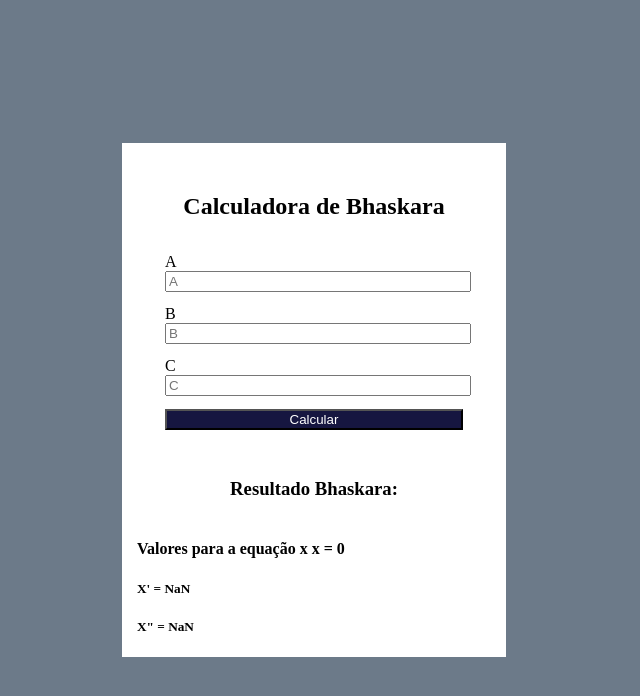
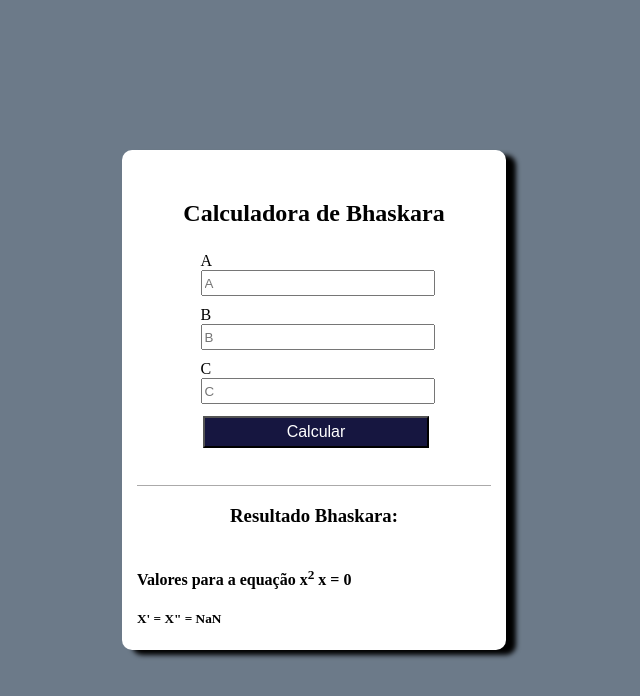
Before and after one commit to DhiegoHenriqueA/calculadoraBhaskara, a website with bundled scripts: page index.html in a window 1280 px wide. Both pictures are taken after a click on the input "Calcular". Shown: the whole page, without its empty margins (326-966 px from the left). Built offline with nearby package versions, Linux system fonts and the light colour scheme.

Commit message:
ajustes calculadora bhaskara

```diff
--- a/estilo.css
+++ b/estilo.css
@@ -11,6 +11,8 @@
     min-height: 50vh;
     width: 30vw;
     background: #fff;
+    border-radius: 10px;
+    box-shadow: 10px 5px 5px black;
 }
 body {
     margin: 0px;
@@ -21,6 +23,7 @@ body {
 
 }
 #resultado {
+    border-top: solid 1px #3e3b3b6e;
     margin: 15px;
 }
 
@@ -35,13 +38,19 @@ body {
 }
 
 .itemInput {
-    margin: 4%;
+    padding: 5px;
+    width: 70%;
+    margin: 0 auto;
 }
 input {
     width: 100%;
+    min-height: 20px;
 }
 
 .btn {
     background-color: #161640;
     color: white;
+    margin: 2px;
+    padding: 5px;
+    font-size: medium;
 }
--- a/index.html
+++ b/index.html
@@ -4,7 +4,7 @@
     <meta charset="UTF-8">
     <meta http-equiv="X-UA-Compatible" content="IE=edge">
     <meta name="viewport" content="width=device-width, initial-scale=1.0">
-    <title>Calculadora Bhaskara</title>
+    <title>Calculadora Bhaskara - Dhiego azevedo</title>
     <link rel="stylesheet" href="estilo.css">
 </head>
 <body>
@@ -12,37 +12,34 @@
         <div class="box">
             <div id="principal">
                 <div class="titulo"><h2 id="titulo">Calculadora de Bhaskara</h2></div>
-
                 <div class="itemInput">
                     <label for="a">A</label>
                     <input type="number" id="a" name="a" placeholder="A">
                 </div>
-
-
                 <div class="itemInput">
                     <label for="b">B</label>
                     <input type="number" id="b" name="b" placeholder="B">
                 </div>
-
-
                 <div class="itemInput">
                     <label for="c">C</label>
                     <input type="number" id="c" name="c" placeholder="C">
                 </div>
-
                <div class="itemInput">
                     <input class="btn"type="submit" value="Calcular" id="calcular"></div>
                </div>
-
-
-
                 <script type="module" src="index.js"></script>
 
             <div id="resultado">
-                <div class="titulo"><h3>Resultado Bhaskara:</h3></div>
-                <h4 id="entrada"></h4>
-                <h5 id="resultadoX1"></h5>
-                <h5 id="resultadoX2"></h5>
+                <div id="resultadoRaiz">
+                    <div class="titulo"><h3>Resultado Bhaskara:</h3></div>
+                    <h4 id="entrada"></h4>
+                    <h5 id="resultadoX1"></h5>
+                    <h5 id="resultadoX2"></h5>
+                </div>
+                <div id="resultadoSemRaiz">
+                    <div class="titulo"><h4 id="mensagemSemRaiz"></h4></div>
+                </div>
+
             </div>
 
         </div>
--- a/index.js
+++ b/index.js
@@ -1,33 +1,53 @@
 import { calculaBhaskara, calculaDelta } from "./js/calculadora.js";
 
 document.getElementById("calcular").addEventListener("click", calcular);
-document
-  .getElementById("exibirNovamente")
-  .addEventListener("click", exibirNovamente);
-
-// window.onload = function () {
-//   document.getElementById("resultado").style.display = "none";
-// };
 
 function calcular() {
+  limpaDados();
   let a = document.getElementById("a").value;
   let b = document.getElementById("b").value;
   let c = document.getElementById("c").value;
 
   let delta = calculaDelta(a, b, c);
 
-  let bhaskara = calculaBhaskara(a, b, delta);
-
-  exibirCalculo(bhaskara, a, b, c);
+  console.log(delta);
+  if (delta < 0) {
+    exibirSemRaiz(a, b, c);
+  } else {
+    let bhaskara = calculaBhaskara(a, b, delta);
+    exibirCalculo(bhaskara, a, b, c);
+  }
 }
 
 function exibirCalculo(bhaskara, a, b, c) {
-  console.log(bhaskara);
   document.getElementById(
     "entrada"
-  ).innerHTML = `Valores para a equação ${a}x ${b}x ${c} = 0`;
-  document.getElementById("resultadoX1").innerHTML = `X' = ${bhaskara.x1}`;
-  document.getElementById("resultadoX2").innerHTML = `X" = ${bhaskara.x2}`;
+  ).innerHTML = `Valores para a equação ${a}x<sup>2</sup> ${b}x ${c} = 0`;
+
+  if (bhaskara.x2) {
+    document.getElementById("resultadoX1").innerHTML = `X' = ${bhaskara.x1}`;
+    document.getElementById("resultadoX2").innerHTML = `X" = ${bhaskara.x2}`;
+  } else {
+    document.getElementById(
+      "resultadoX1"
+    ).innerHTML = `X' = X" = ${bhaskara.x1}`;
+  }
 
   document.getElementById("resultado").style.display = "block";
+  document.getElementById("resultadoRaiz").style.display = "block";
 }
+
+function exibirSemRaiz(a, b, c) {
+  document.getElementById("resultado").style.display = "block";
+  document.getElementById("resultadoSemRaiz").style.display = "block";
+
+  document.getElementById(
+    "mensagemSemRaiz"
+  ).innerHTML = `A equação ${a}x<sup>2</sup> ${b}x ${c} = 0 não possui raiz real.`;
+}
+
+function limpaDados() {
+  document.getElementById("resultado").style.display = "none";
+  document.getElementById("resultadoRaiz").style.display = "none";
+  document.getElementById("resultadoSemRaiz").style.display = "none";
+}
--- a/js/calculadora.js
+++ b/js/calculadora.js
@@ -4,8 +4,12 @@ const calculaDelta = (a, b, c) => {
 
 const calculaBhaskara = (a, b, delta) => {
   let x1 = (-b + Math.sqrt(delta)) / (2 * a);
+  let x2 = null;
 
-  let x2 = (-b - Math.sqrt(delta)) / (2 * a);
+  if (delta > 0) {
+    x2 = (-b - Math.sqrt(delta)) / (2 * a);
+  }
+
   return { x1: x1, x2: x2 };
 };
 
```
Also changed, not shown: js/calculadora.test.js (+11 -3 lines).
